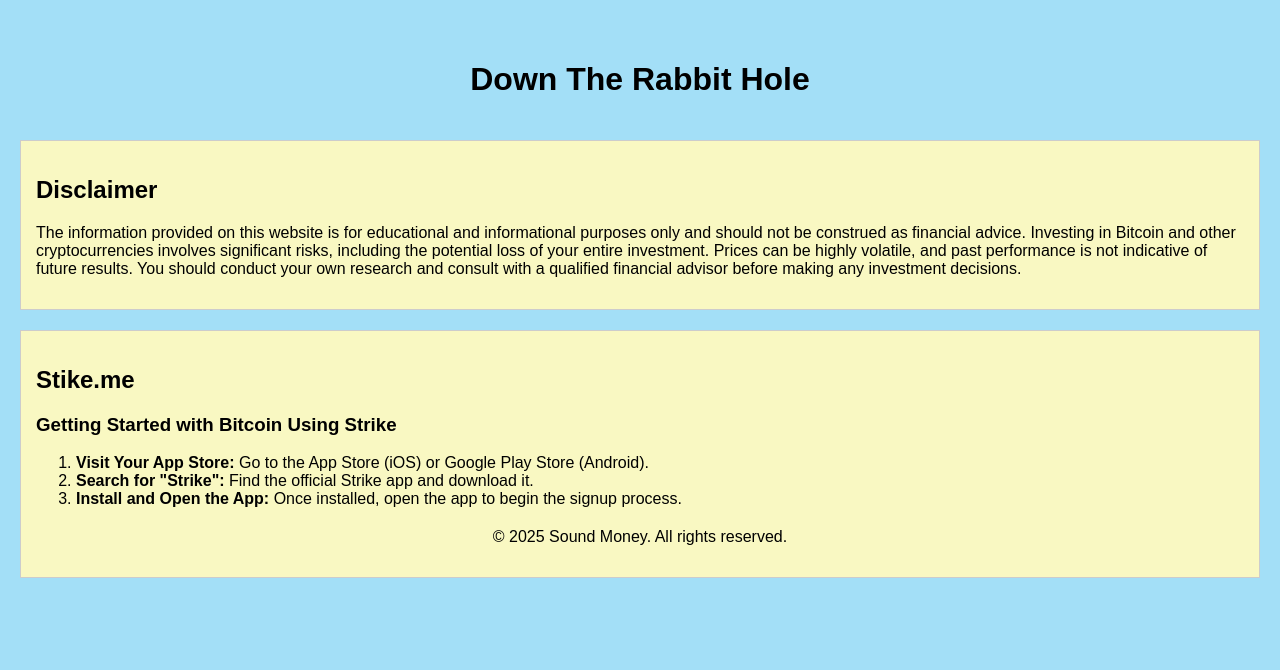
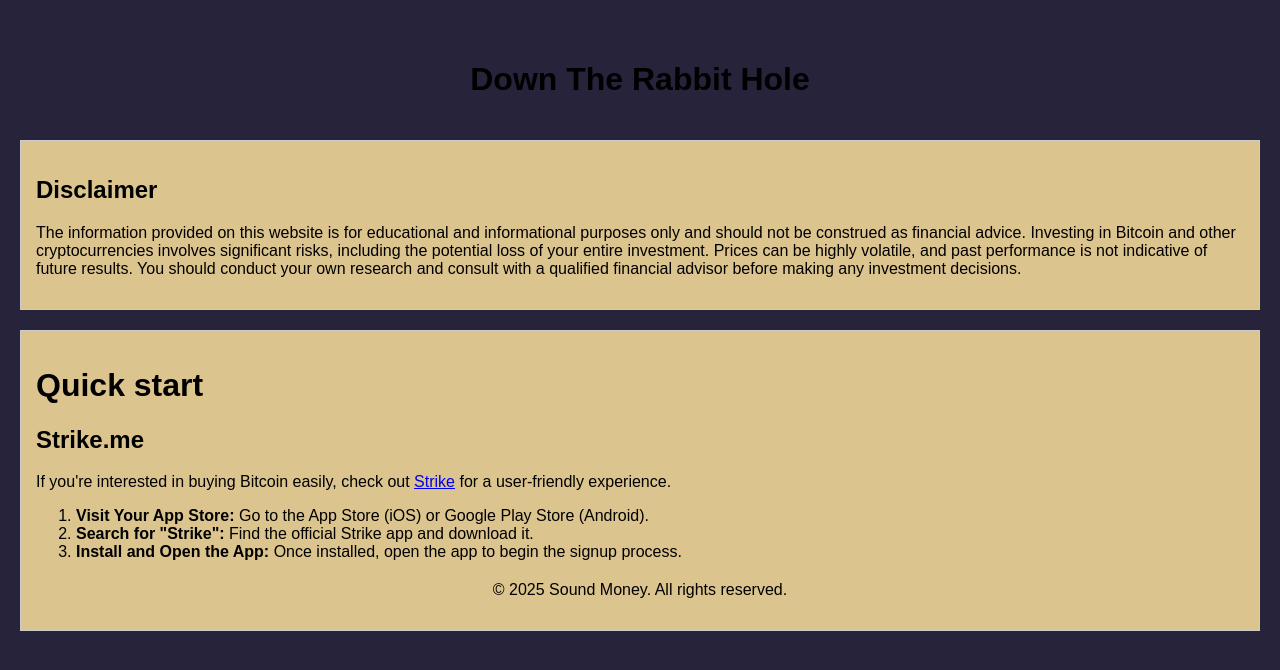
Before and after one commit to Sound-Money/Down-the-rabbit-hole, a plain HTML site: page index.html in a window 1280 px wide. Drawn offline with Linux system fonts and the light colour scheme.

Commit message:
Update index.html

```diff
--- a/index.html
+++ b/index.html
@@ -7,7 +7,7 @@
     <style>
         body {
             font-family: Arial, sans-serif;
-            background-color: #a3dff7;
+            background-color: #27233a;
             margin: 0;
             padding: 20px;
         }
@@ -16,13 +16,13 @@
             padding: 20px;
         }
         .disclaimer {
-            background-color: #f9f8c2;
+            background-color: #dcc48e;
             border: 1px solid #ccc;
             padding: 15px;
             margin-bottom: 20px;
         }
         .text {
-            background-color: #f9f8c2;
+            background-color: #dcc48e;
             border: 1px solid #ccc;
             padding: 15px;
             margin-bottom: 20px;
@@ -50,10 +50,9 @@
 </div>
 
 <div class="text">
-    <h2>Stike.me</h2>
-    <p>
-        <h3>Getting Started with Bitcoin Using Strike</h3>
-
+    <h1>Quick start</h1>
+    <h2>Strike.me</h2>
+    <p>If you're interested in buying Bitcoin easily, check out <a href="https://strike.me" target="_blank">Strike</a> for a user-friendly experience.</p>
         <ol>
             <li><strong>Visit Your App Store:</strong> Go to the App Store (iOS) or Google Play Store (Android).</li>
             <li><strong>Search for "Strike":</strong> Find the official Strike app and download it.</li>
```
